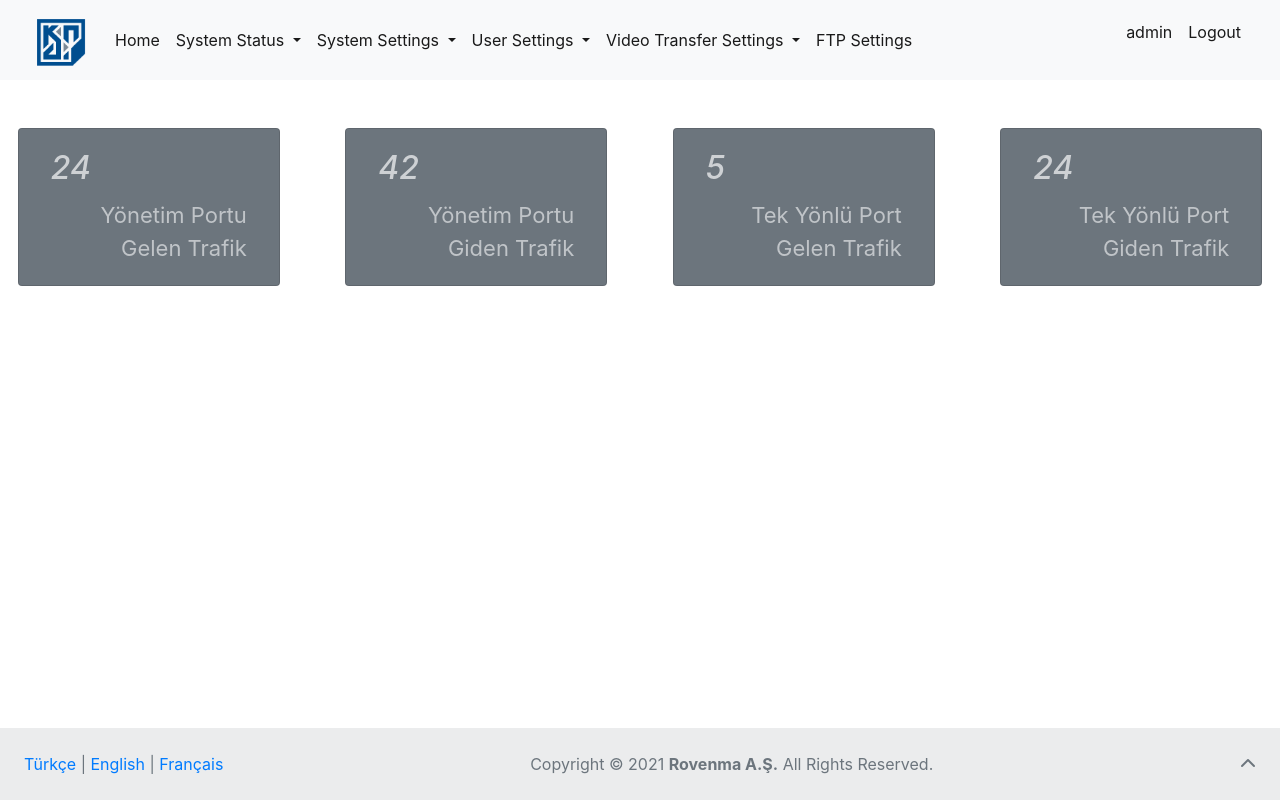
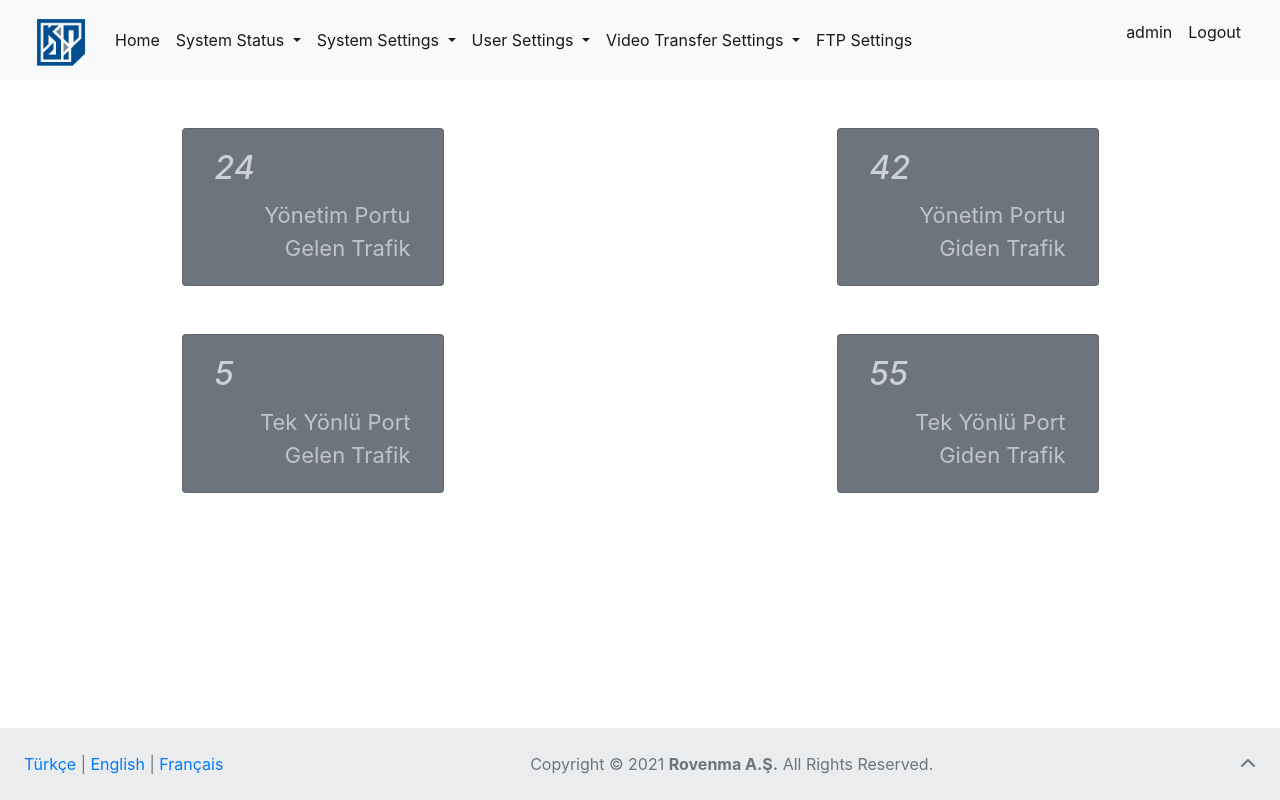
Before and after one commit to egepaksoy/rovenmawebportal, a Django app: page /packets/ in a window 1280 px wide. Run offline with Django 3.2, Linux system fonts and the light colour scheme; a user stored in the database is signed in; data comes from the database, SQL or seed files in the repository; both versions use the stored data as it was after the commit; some libraries are stand-ins or nearby versions.

Commit message:
paketlerin html sayfası tamam

```diff
--- a/status/views.py
+++ b/status/views.py
@@ -115,9 +115,15 @@ def packets(request):
 
         navbar = NavbarFooterArticles.objects.get(lang=lang)
 
+        pcs = [{"title": "Yönetim Portu Gelen Trafik", "pcs": 24}, {"title": "Yönetim Portu Giden Trafik", "pcs": 42}, {"title": "Tek Yönlü Port Gelen Trafik", "pcs": 5}, {"title": "Tek Yönlü Port Giden Trafik", "pcs": 55}]
+
         context = {
             "navbar_articles": navbar,
-            "pcs": [{"title": "Yönetim Portu Gelen Trafik", "pcs": 24}, {"title": "Yönetim Portu Giden Trafik", "pcs": 42}, {"title": "Tek Yönlü Port Gelen Trafik", "pcs": 5}, {"title": "Tek Yönlü Port Giden Trafik", "pcs": 24}]
+            "pcs1": pcs[:2],
+            "pcs2": pcs[2:]
         }
 
         return render(request, "status/statics/pcs.html", context)
+
+    else:
+        return redirect('login')
--- a/templates/status/statics/pcs.html
+++ b/templates/status/statics/pcs.html
@@ -1,18 +1,33 @@
 {% extends 'base.html' %} {% block head %}
 <title>Paket Adedleri</title>
 <style>
-  #container-card {
-    width: 350px;
-    height: auto;
-    margin-left: auto;
-    margin-right: auto;
+  body {
+    overflow: hidden;
   }
+
+  .pcs1, .pcs2{
+    flex-direction: row;
+    justify-content: space-around;
+  }
+
+  /* .pcs2:first-child {
+    margin-left: 10%;
+  }
+
+  .pcs2:last-child {
+    margin-left: ;
+  } */
 </style>
 {% endblock head %} {% block body %}
 
-<div class="row mt-5">
-  {% for packet in pcs %}
-  <div class="card text-center bg-secondary text-light" style="width: 20%;" id="container-card">
+<div class="column mt-5">
+  <div class="pcs1 row mt-5 mb-5">
+    {% for packet in pcs1 %}
+    <div
+      class="card text-center bg-secondary text-light"
+      style="width: 20%"
+      id="container-card"
+    >
       <div class="card-body">
         <h5
           class="card-title"
@@ -35,4 +50,34 @@
     </div>
     {% endfor %}
   </div>
+  <div class="pcs2 row mt-5">
+    {% for packet in pcs2 %}
+    <div
+      class="card text-center bg-secondary text-light"
+      style="width: 20%"
+      id="container-card"
+    >
+      <div class="card-body">
+        <h5
+          class="card-title"
+          style="
+            text-align: start;
+            opacity: 0.7;
+            font-style: italic;
+            font-size: 32px;
+          "
+        >
+          {{ packet.pcs }}
+        </h5>
+        <p
+          class="card-text"
+          style="text-align: end; opacity: 0.6; font-size: 22px"
+        >
+          {{ packet.title }}
+        </p>
+      </div>
+    </div>
+    {% endfor %}
+  </div>
+</div>
 {% endblock body %}
--- a/webportal/settings.py
+++ b/webportal/settings.py
@@ -10,6 +10,7 @@ For the full list of settings and their values, see
 https://docs.djangoproject.com/en/3.2/ref/settings/
 """
 
+import os
 from pathlib import Path
 
 # Build paths inside the project like this: BASE_DIR / 'subdir'.
@@ -57,10 +58,12 @@ MIDDLEWARE = [
 
 ROOT_URLCONF = 'webportal.urls'
 
+TEMPLATE_DIR = os.path.join(BASE_DIR, "templates")
+
 TEMPLATES = [
     {
         'BACKEND': 'django.template.backends.django.DjangoTemplates',
-        'DIRS': ['templates'],
+        'DIRS': [TEMPLATE_DIR],
         'APP_DIRS': True,
         'OPTIONS': {
             'context_processors': [
```
Also changed, not shown: db.sqlite3. Lines whose indentation alone changed are shown as unchanged.
